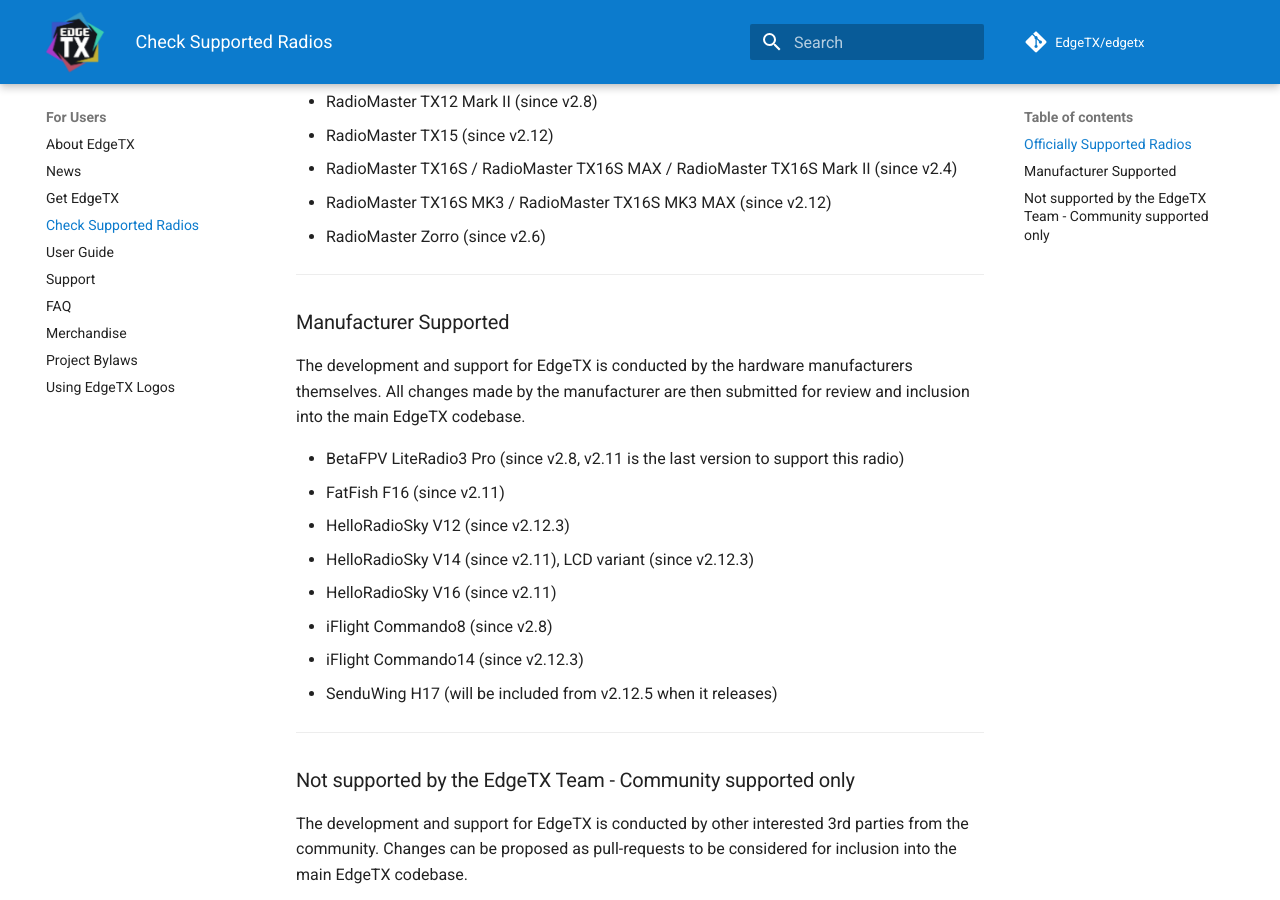
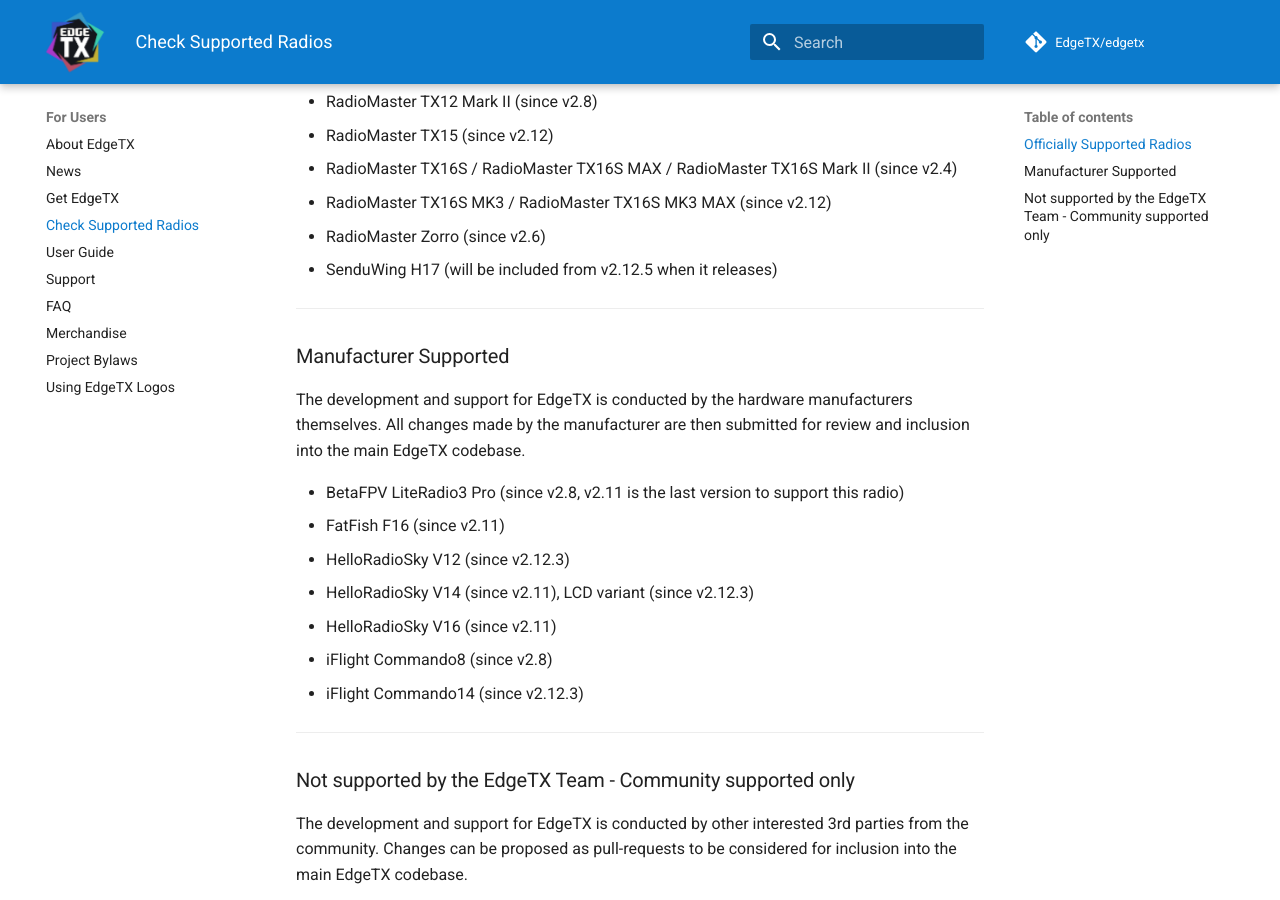
Before and after one commit to EdgeTX/edgetx.github.io, an MkDocs documentation site: the page built from docs/supportedradios.md, in a window 1280 px wide and 900 px high, scrolled down 1417 px. Built offline with MkDocs 1.6.1 and Material for MkDocs 9.7.7, drawn with Linux system fonts in a browser that asks for light colours; comment, search, counter and statistics services are not loaded; some of the changed lines change nothing that is shown.

Commit message:
H17 work done by core dev team

```diff
--- a/docs/supportedradios.md
+++ b/docs/supportedradios.md
@@ -39,6 +39,7 @@
 * RadioMaster TX16S / RadioMaster TX16S MAX / RadioMaster TX16S Mark II (since v2.4)
 * RadioMaster TX16S MK3 / RadioMaster TX16S MK3 MAX (since v2.12)
 * RadioMaster Zorro (since v2.6)
+* SenduWing H17 (will be included from v2.12.5 when it releases)
 
 [^1]: Hardware modifications are required to support EdgeTX on Flysky NB4+, see [NB4+ hw mods](https://github.com/EdgeTX/edgetx/wiki/Flysky-NB4--Hardware-Mod-for-Complete-EdgeTX-Support) for more info. Internal RF module is not supported by EdgeTX.
 [^2]: Some external RF modules might not work correctly due to radio hardware not able to provide enough power to the module.
@@ -58,7 +59,6 @@
 * HelloRadioSky V16 (since v2.11)
 * iFlight Commando8 (since v2.8)
 * iFlight Commando14 (since v2.12.3)
-* SenduWing H17 (will be included from v2.12.5 when it releases)
 
 ---
 
```
